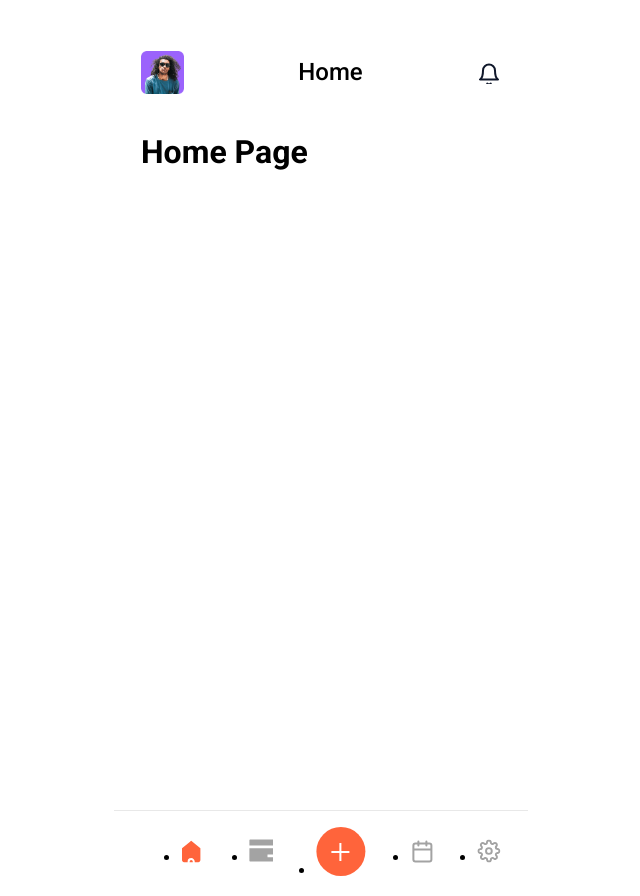
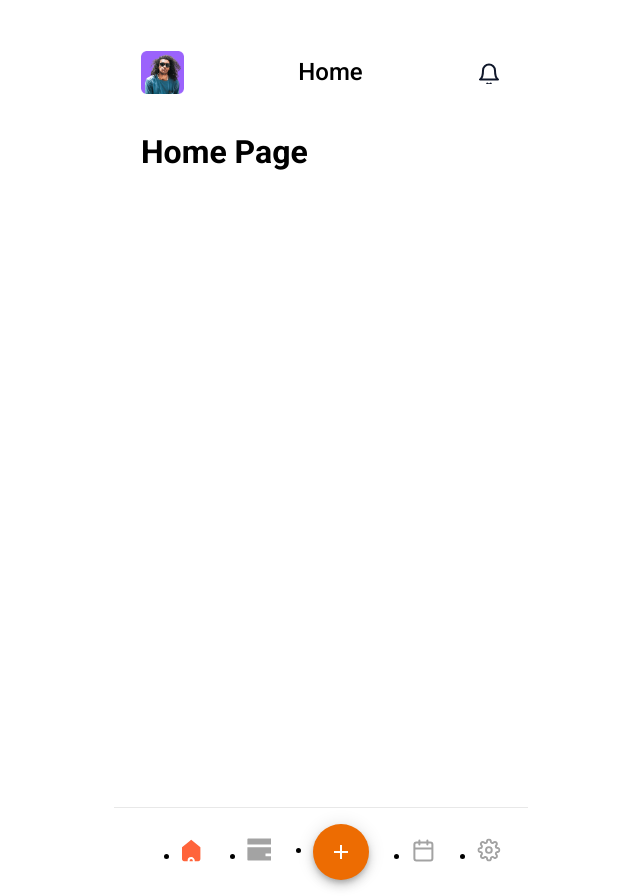
Before and after one commit to mazursasha1990/budget-management-app, a React (Vite) app: page / in a window 1280 px wide. Shown: the whole page, without its empty margins (319-959 px from the left). Built offline with nearby package versions, Linux system fonts and the light colour scheme.

Commit message:
Changed AddIcon in the NavBar

```diff
--- a/package.json
+++ b/package.json
@@ -12,6 +12,7 @@
   "dependencies": {
     "@emotion/react": "^11.11.0",
     "@emotion/styled": "^11.11.0",
+    "@mui/icons-material": "^5.11.16",
     "@mui/material": "^5.13.1",
     "react": "^18.2.0",
     "react-dom": "^18.2.0",
--- a/src/assets/icons/AddIcon.tsx
+++ /dev/null
@@ -1,8 +0,0 @@
-const AddIcon = () => (
-  <svg xmlns="http://www.w3.org/2000/svg" width="50" height="49" fill="none">
-    <circle cx="24.891" cy="24.5" r="24.5" fill="#FF643B" />
-    <path stroke="#fff" strokeWidth="2" d="M24.391 16v18M15.391 25h18" />
-  </svg>
-);
-
-export default AddIcon;
--- a/src/components/NavBar/NavBar.tsx
+++ b/src/components/NavBar/NavBar.tsx
@@ -3,11 +3,12 @@ import { NavLink, useLocation } from 'react-router-dom';
 import { routerConstants } from '../../shared/constants/routes';
 import HomeIcon from '../../assets/icons/HomeIcon';
 import CardIcon from '../../assets/icons/CardIcon';
-import AddIcon from '../../assets/icons/AddIcon';
 import CalendarIcon from '../../assets/icons/CalendarIcon';
 import SettingsIcon from '../../assets/icons/SettingsIcon';
+import AddIcon from '@mui/icons-material/Add';
 
 import styles from './NavBar.module.css';
+import { Fab } from '@mui/material';
 
 const {
   HOME: { path: homePath },
@@ -41,7 +42,9 @@ const NavBar: FC = () => {
         </li>
         <li>
           <NavLink to={addPath}>
-            <AddIcon />
+            <Fab color="warning" aria-label="add">
+              <AddIcon />
+            </Fab>
           </NavLink>
         </li>
         <li>
```
Also changed, not shown: 1 other file (tests, documents, lock files or other folders).
